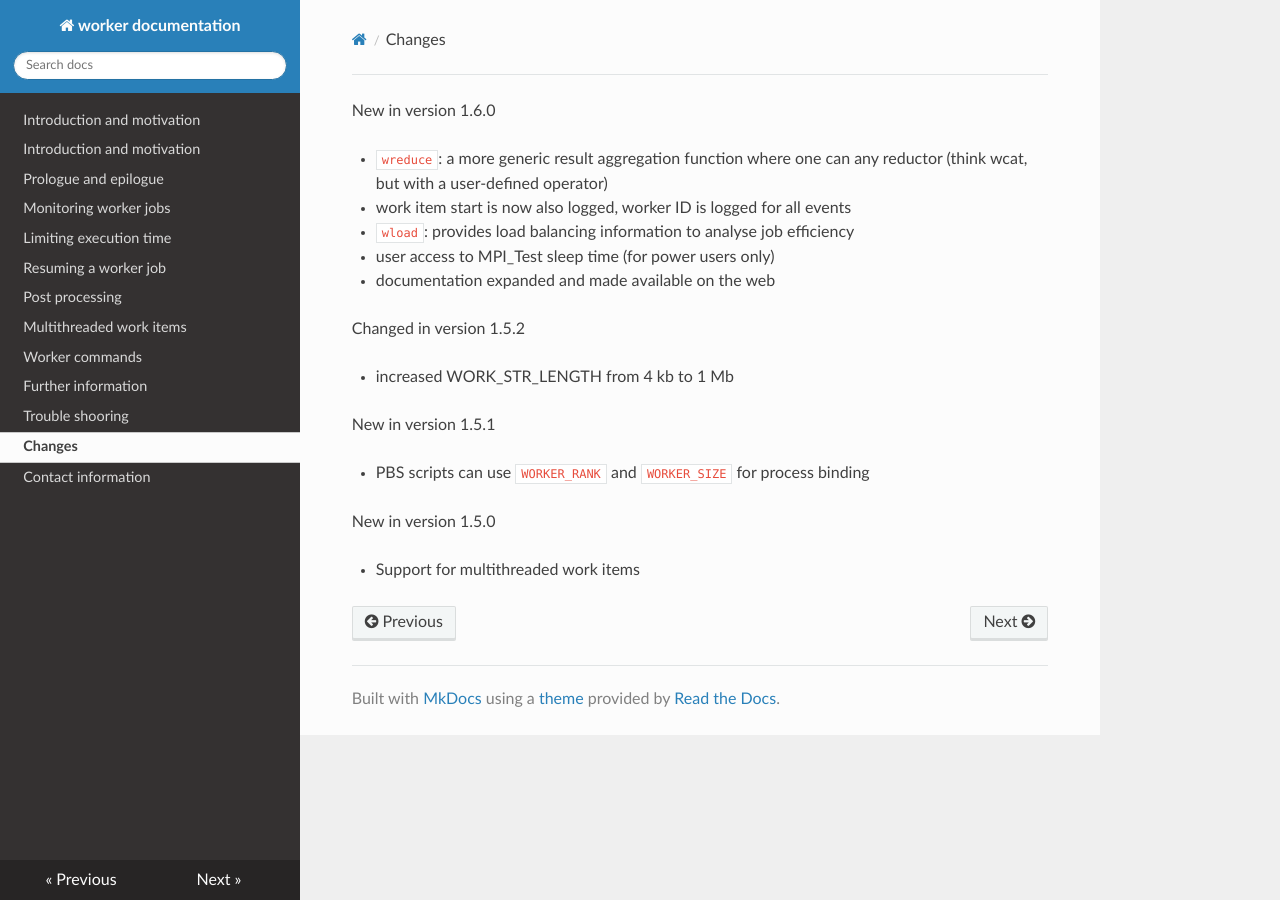
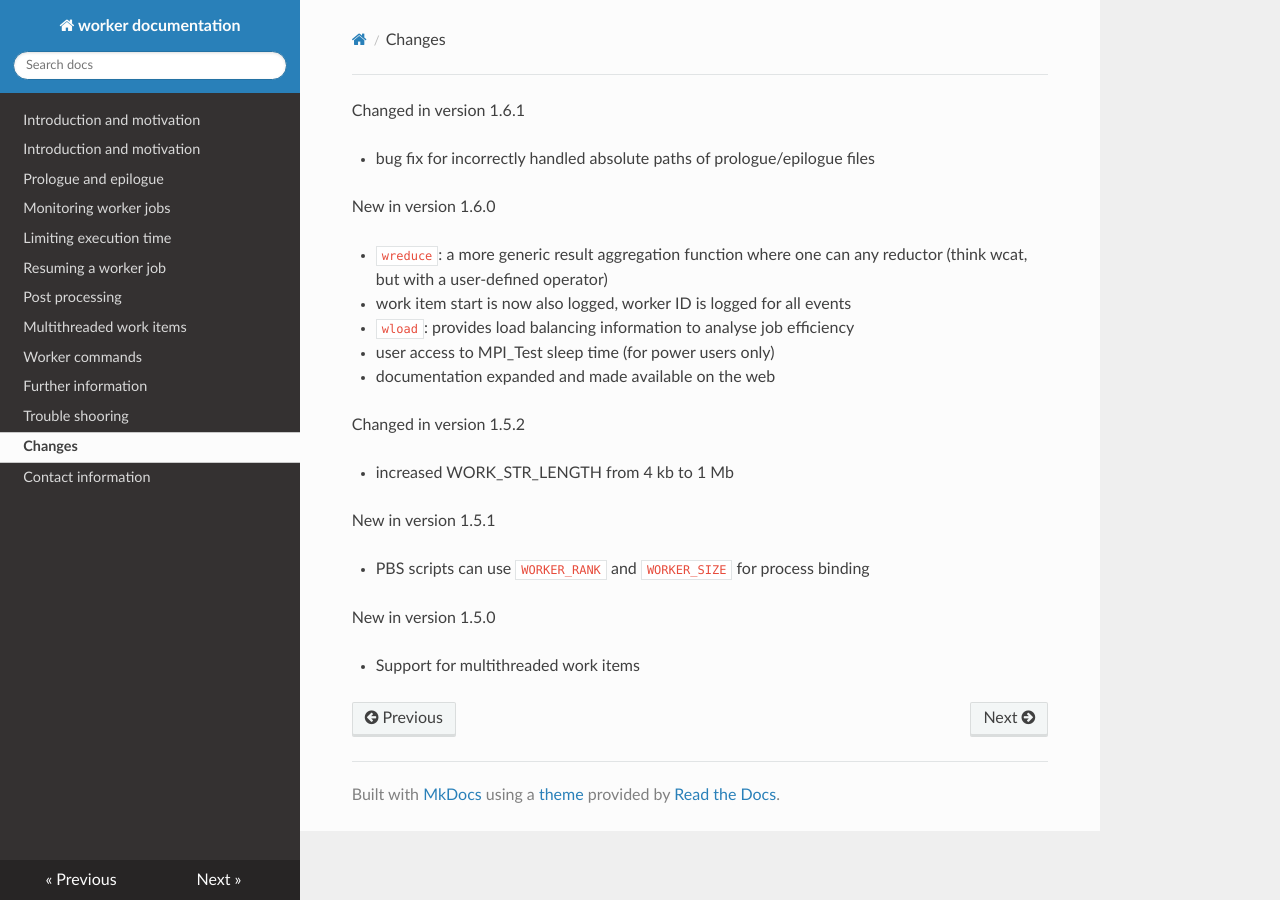
Before and after one commit to gjbex/worker, an MkDocs documentation site: the page built from docs/changes.md, in a window 1280 px wide. Built offline with MkDocs 1.6.1, drawn with Linux system fonts in a browser that asks for light colours; nearby versions of some CDN libraries; old or Windows-style settings are respelled for this version of MkDocs.

Commit message:
Update chnnges file

```diff
--- a/docs/changes.md
+++ b/docs/changes.md
@@ -1,3 +1,8 @@
+Changed in version 1.6.1
+
+  * bug fix for incorrectly handled absolute paths of prologue/epilogue
+    files
+
 New in version 1.6.0
 
   * `wreduce`: a more generic result aggregation function where one can
```
